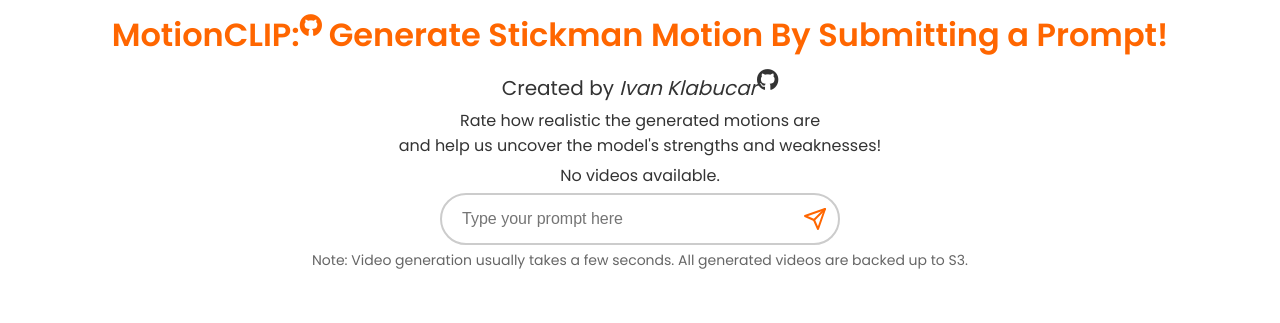
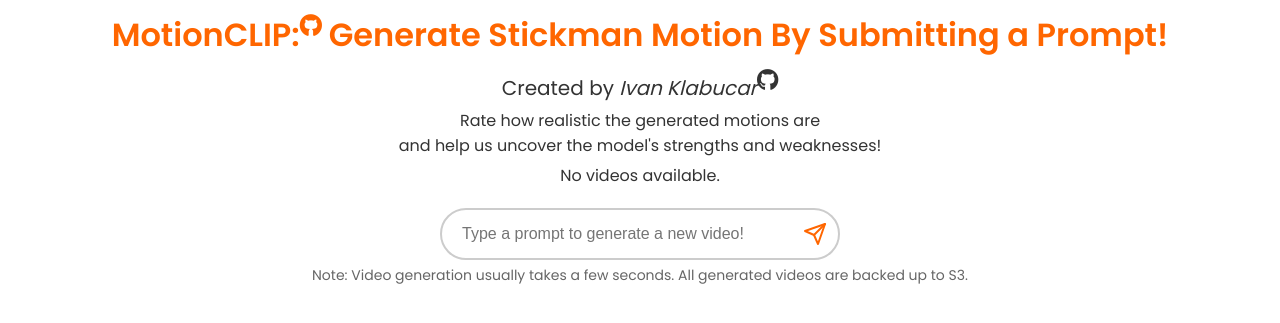
Before and after one commit to Ivan-Klabucar/webapp_text2motion, a FastAPI app: page / in a window 1280 px wide. Shown: the top 323 px of the page. Run offline with FastAPI, Linux system fonts and the light colour scheme; some libraries are stand-ins or nearby versions.

Commit message:
Different captions and spacing tweaks

```diff
--- a/app/static/style.css
+++ b/app/static/style.css
@@ -87,7 +87,7 @@ h3 {
 .prompt-form {
     display: flex;
     justify-content: center;
-    margin-top: 5px;
+    margin-top: 20px;
     margin-bottom: 5px;
 }
 
@@ -200,7 +200,7 @@ h3 {
 
 /* Rating styles */
 .rating {
-    margin-top: 5px;
+    margin-top: 0px;
     display: flex;
     flex-direction: column;
     align-items: center;
@@ -211,7 +211,7 @@ h3 {
 }
 
 .rating .star {
-    font-size: 30px;
+    font-size: 25px;
     color: #ccc;
     cursor: pointer;
     margin: 0 5px;
--- a/app/templates/index.html
+++ b/app/templates/index.html
@@ -63,7 +63,7 @@
 
     <!-- Rating Section -->
     <div class="rating">
-        <span class="disclaimer">Rate Realism of Generated Motion:</span>
+        <span class="disclaimer">Rate Realism of {{ video_title }}:</span>
         <div id="stars" data-video="{{ video }}">
             {% for i in range(1,6) %}
                 <span class="star {% if existing_rating and i <= existing_rating %}selected{% endif %}" data-value="{{ i }}">&#9733;</span>
@@ -80,7 +80,7 @@
     <form method="post" id="prompt-form" class="prompt-form">
         <div class="input-container">
             <label for="prompt-input" class="visually-hidden">Prompt</label>
-            <input type="text" id="prompt-input" name="prompt" placeholder="Type your prompt here" required aria-label="Prompt" value="{{ prompt | default('') }}">
+            <input type="text" id="prompt-input" name="prompt" placeholder="Type a prompt to generate a new video!" required aria-label="Prompt" value="{{ prompt | default('') }}">
             <button type="submit" id="submit-button" aria-label="Submit">
                 <!-- Arrow Icon -->
                 <svg id="submit-icon" xmlns="http://www.w3.org/2000/svg" width="24" height="24" fill="none" stroke="#ff6600" stroke-width="2" stroke-linecap="round" stroke-linejoin="round">
```
